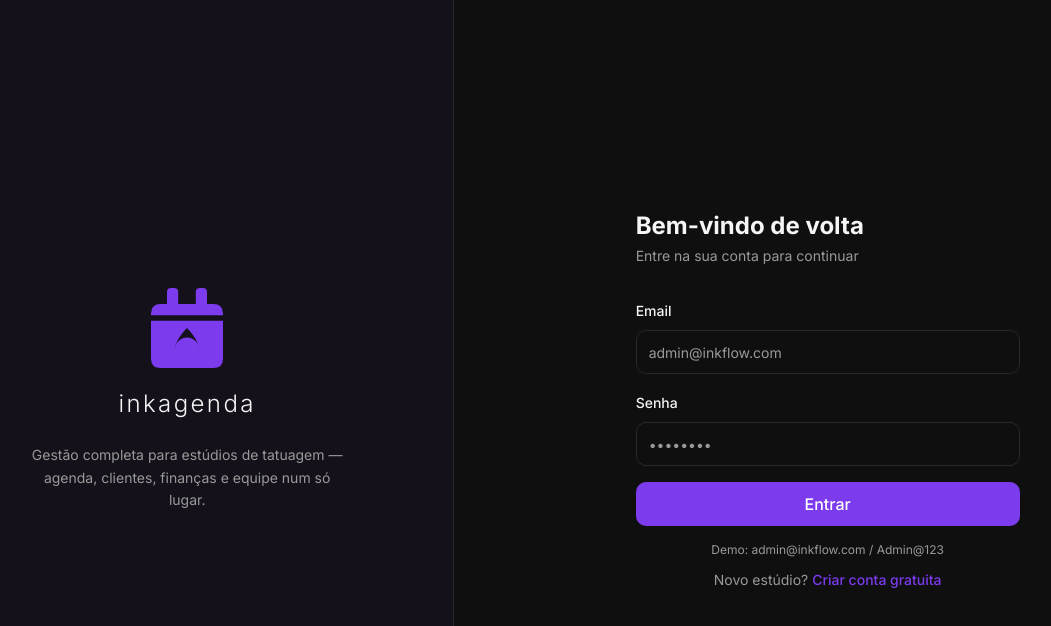
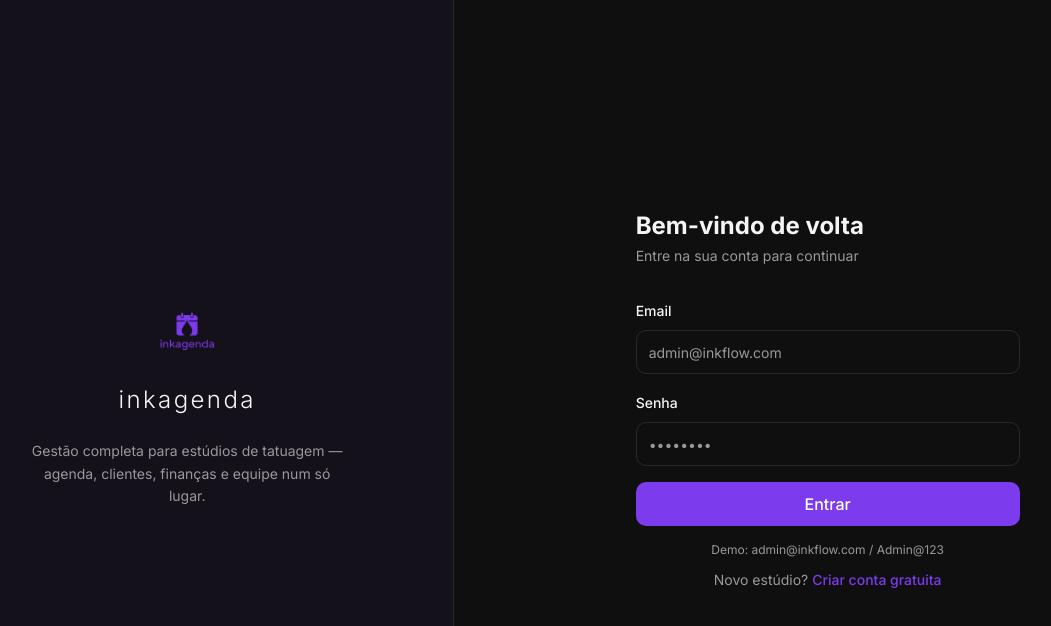
Before and after one commit to rveigarangel-tattoo/inkagenda, a Next.js app: page /login in a window 1280 px wide. Shown: the top 626 px of the page, without its empty margins (79-1130 px from the left). Built offline with nearby package versions, Linux system fonts and the light colour scheme.

Commit message:
Use exact original logo with purple fill (#7C3AED) via SVG mask replacement

```diff
--- a/src/components/ui/logo.tsx
+++ b/src/components/ui/logo.tsx
@@ -2,47 +2,15 @@ import { cn } from "@/lib/utils"
 
 export function InkagendaIcon({ className }: { className?: string }) {
   return (
-    <svg
-      viewBox="0 0 100 110"
-      fill="currentColor"
-      xmlns="http://www.w3.org/2000/svg"
-      className={className}
-      aria-hidden="true"
-    >
-      {/*
-        Combined path with evenodd:
-        - Outer silhouette: calendar body + two thick hooks (one continuous path)
-        - Subpath 1: horizontal separator line (cutout)
-        - Subpath 2: ink drop / teardrop (cutout)
-      */}
-      <path
-        fillRule="evenodd"
-        clipRule="evenodd"
-        d="
-          M 17 20
-          L 25 20 L 25 5 Q 25 0 30 0 L 34 0 Q 39 0 39 5 L 39 20
-          L 61 20 L 61 5 Q 61 0 66 0 L 70 0 Q 75 0 75 5 L 75 20
-          L 83 20 Q 95 20 95 32
-          L 95 88 Q 95 100 83 100
-          L 17 100 Q 5 100 5 88
-          L 5 32 Q 5 20 17 20 Z
-
-          M 5 34 L 95 34 L 95 41 L 5 41 Z
-
-          M 50 50
-          C 39 61 35 71 35 77
-          A 15 15 0 0 1 65 77
-          C 65 71 61 61 50 50 Z
-        "
-      />
-    </svg>
+    // eslint-disable-next-line @next/next/no-img-element
+    <img src="/logo.svg" alt="inkagenda" className={className} />
   )
 }
 
 export function InkagendaLogo({ className }: { className?: string }) {
   return (
     <div className={cn("flex flex-col items-center gap-3", className)}>
-      <InkagendaIcon className="w-20 text-primary" />
+      <InkagendaIcon className="w-20" />
       <span className="text-2xl font-light tracking-widest text-foreground">
         inkagenda
       </span>
```
Also changed, not shown: public/logo.svg.
